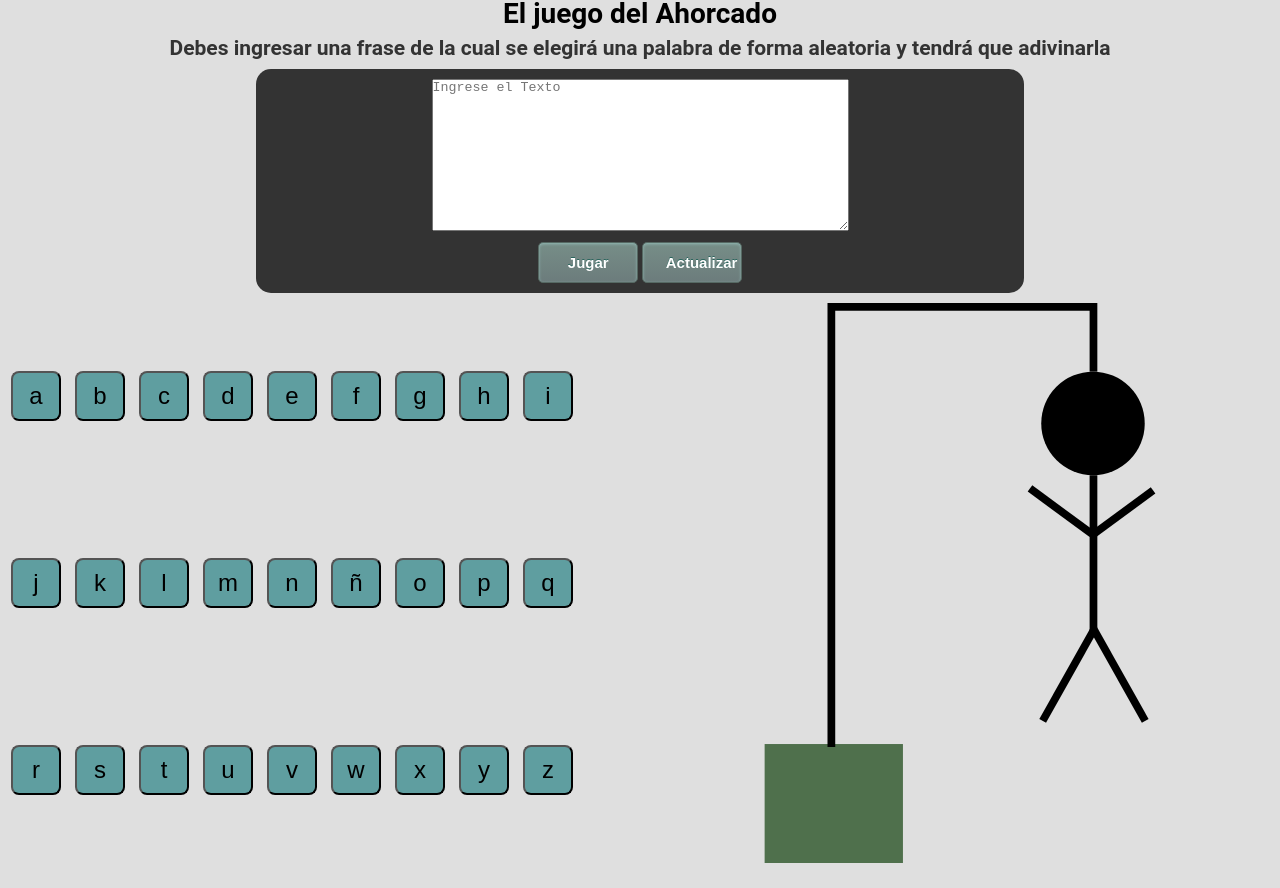
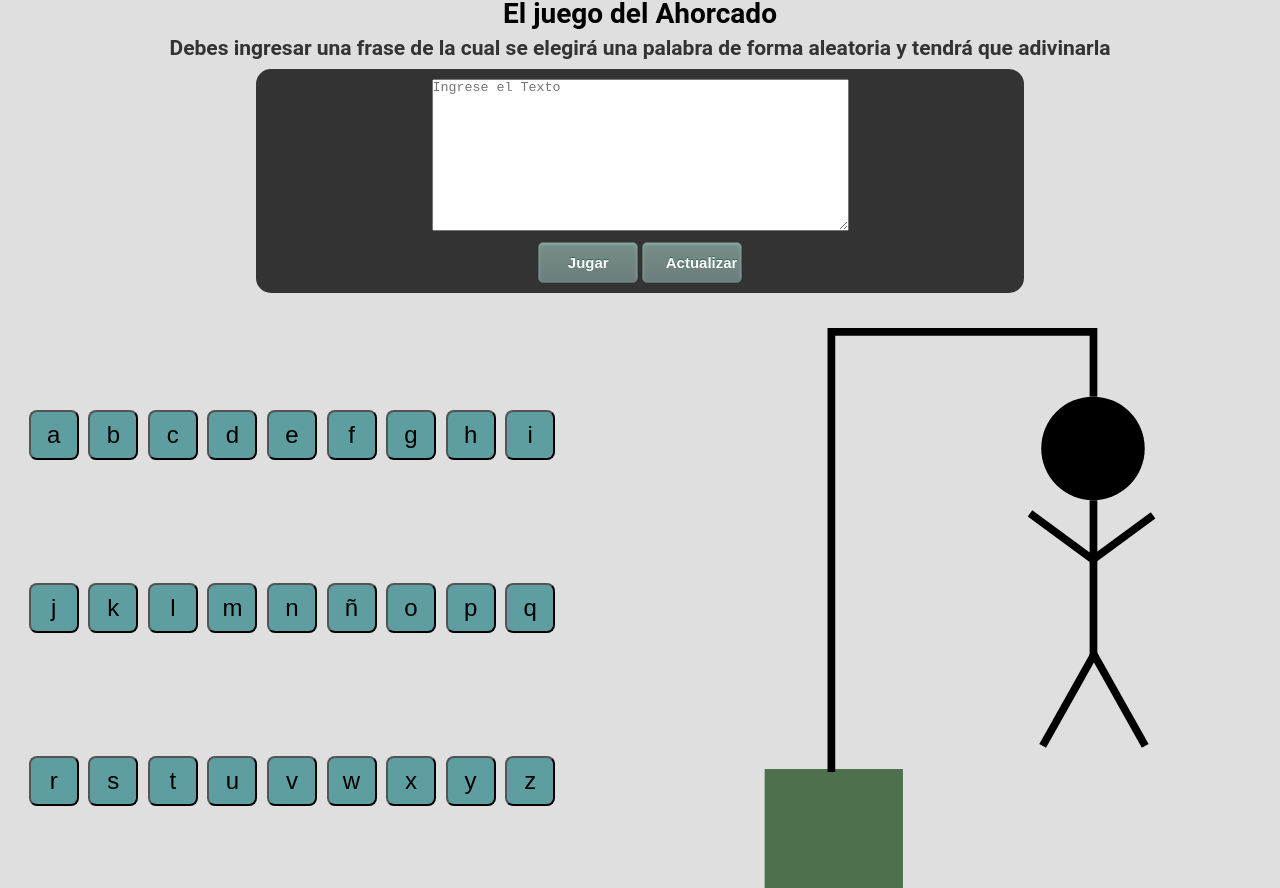
Before and after one commit to Tomytool/Pruebas_Ahorcado, a website: page index.html in a window 1280 px wide. Before the commit the page ends 863 px from the top, so only its background shows below. Drawn offline with Linux system fonts and the light colour scheme.

Commit message:
se realizan cambios Css y parte de la logica

```diff
--- a/css/main.css
+++ b/css/main.css
@@ -28,6 +28,7 @@ h1 {
   margin-top: 10px;
   grid-column: 1/3;
   grid-row: 2/3;
+  margin-bottom: 10px;
 }
 .formulario h2 {
   width: 80%;
@@ -74,8 +75,9 @@ h1 {
   display: flex;
   justify-content: space-around;
   align-items: center;
+  margin-bottom: 15px;
 }
-.letras {
+#letras {
   grid-column: 1/2;
   grid-row: 4/5;
   display: flex;
@@ -83,8 +85,9 @@ h1 {
   justify-content: space-around;
   align-items: center;
   width: 90%;
+  padding: 20px;
 }
-.letras .letra {
+#letras .letra {
   font-size: 24px;
   background-color: cadetblue;
   border-radius: 8px;
--- a/index.html
+++ b/index.html
@@ -36,8 +36,8 @@
     <!-- seccion donde se inserta la palebra desde el app.js -->
     <section class="frace"></section>
 
-    <section class="letras">
-      <button class="letra">a</button>
+    <section id="letras">
+      <!-- <button class="letra">a</button>
       <button class="letra">b</button>
       <button class="letra">c</button>
       <button class="letra">d</button>
@@ -63,7 +63,7 @@
       <button class="letra">w</button>
       <button class="letra">x</button>
       <button class="letra">y</button>
-      <button class="letra">z</button>
+      <button class="letra">z</button> -->
     </section>
     <section class="contenedor">
       <svg
@@ -146,7 +146,7 @@
         />
       </svg>
     </section>
-
+    <script src="js/componentesLetras.js"></script>
     <script src="js/app.js"></script>
   </body>
 </html>
--- /dev/null
+++ b/js/componentesLetras.js
@@ -0,0 +1,37 @@
+let abcedario = [
+  'a',
+  'b',
+  'c',
+  'd',
+  'e',
+  'f',
+  'g',
+  'h',
+  'i',
+  'j',
+  'k',
+  'l',
+  'm',
+  'n',
+  'ñ',
+  'o',
+  'p',
+  'q',
+  'r',
+  's',
+  't',
+  'u',
+  'v',
+  'w',
+  'x',
+  'y',
+  'z',
+];
+let contenedor = document.getElementById('letras');
+abcedario.forEach((letra, index) => {
+  let elemento = document.createElement('button');
+  elemento.classList.add('letra');
+  elemento.innerHTML = abcedario[index];
+
+  contenedor.appendChild(elemento);
+});
```
